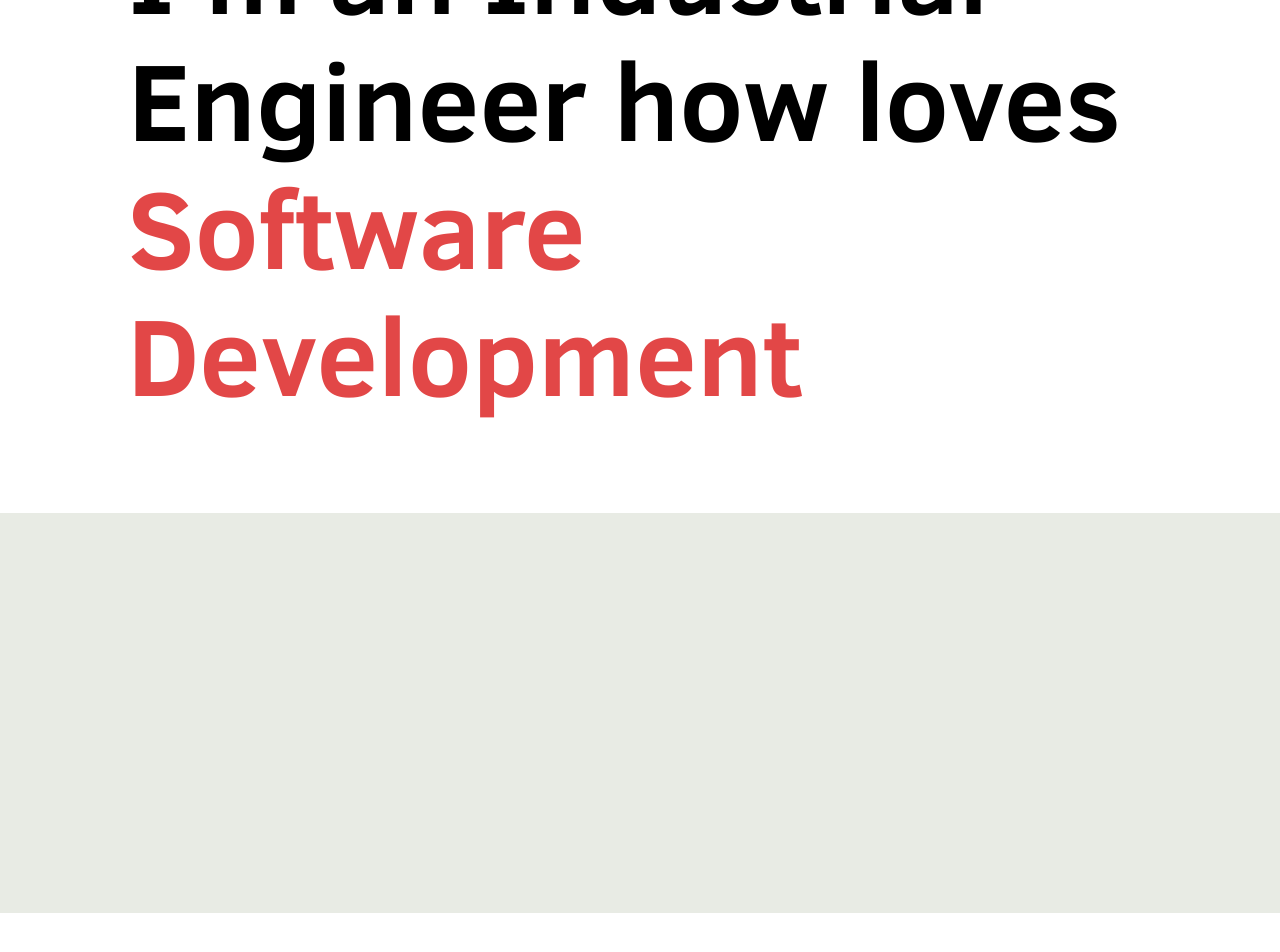
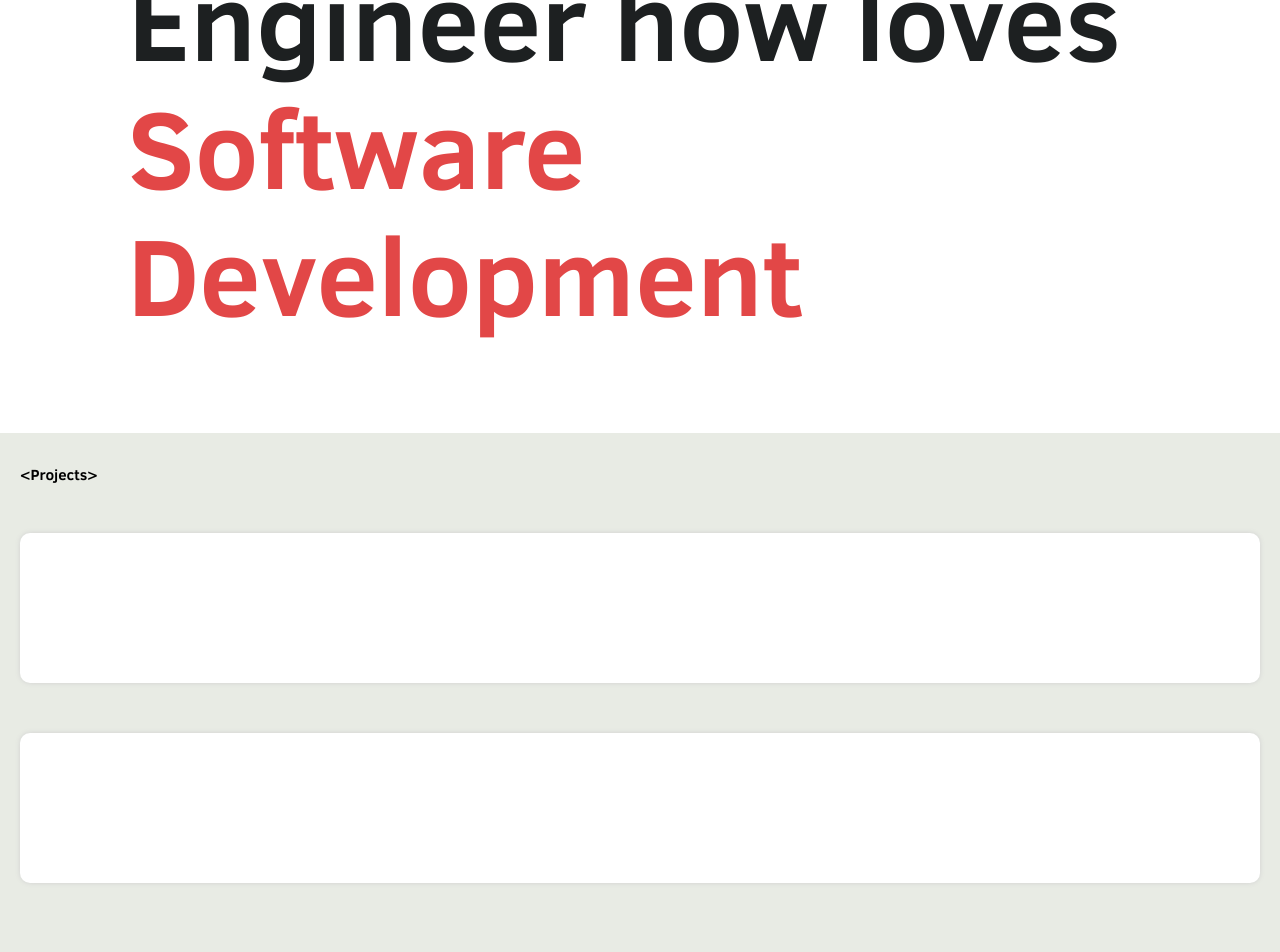
Before and after one commit to cristhiangomezm/portfolio, a plain HTML site: page index.html in a window 1280 px wide. Shown: the part 436-1388 px from the top of the page. Before the commit the page ends 1349 px from the top, so only its background shows below. Drawn offline with Linux system fonts and the light colour scheme.

Commit message:
Added the projects list section

```diff
--- a/index.html
+++ b/index.html
@@ -27,7 +27,16 @@
             how loves <strong>Software Development</strong>
             </h1>
         </section>
-        <section class="projects-list"></section>
+        <section class="projects-list">
+            <h2 class="projects-title">Projects</h2>
+            <div class="projects-container">
+                <div class="project-card">
+
+                </div>
+                <div class="project-card"></div>
+            </div>
+
+        </section>
     </div>
     <div class="footer-container">
         <footer class="footer"></footer>
--- a/styles/styles.css
+++ b/styles/styles.css
@@ -42,7 +42,7 @@ ul li {
 
 a {
   text-decoration: none;
-  color: black;
+  color: #1d2021;
 }
 
 .main-page {
@@ -56,14 +56,48 @@ strong {
 }
 
 h1 {
-  margin-top: 10rem;
-  font-size: 11.089rem;
+  color: #1d2021;
+  margin-top: 0;
+  font-size: 5.063rem;
 }
 
 .projects-list {
-  height: 400px;
+  height: 700px;
   background-color: #e8ebe4;
+  padding: 20px;
 }
 
-@media screen and (min-with: 600px) {
+.project-container {
+  display: flex;
+  flex-direction: column;
 }
+
+.project-card {
+  width: 100%;
+  height: 150px;
+  background-color: white;
+  border-radius: 1rem;
+  margin-bottom: 5rem;
+  margin-top: 5rem;
+  box-shadow: 0 0 5px rgb(209, 209, 209);
+  transition: transform 0.2s;
+}
+
+.project-card:hover {
+  /* background-color: rgba(255, 255, 255, 0.8); */
+  transform: scale(1.01);
+}
+
+.projects-title::before {
+  content: "<";
+}
+
+.projects-title::after {
+  content: ">";
+}
+@media screen and (min-width: 600px) {
+  h1 {
+    margin-top: 2rem;
+    font-size: 11.089rem;
+  }
+}
```
